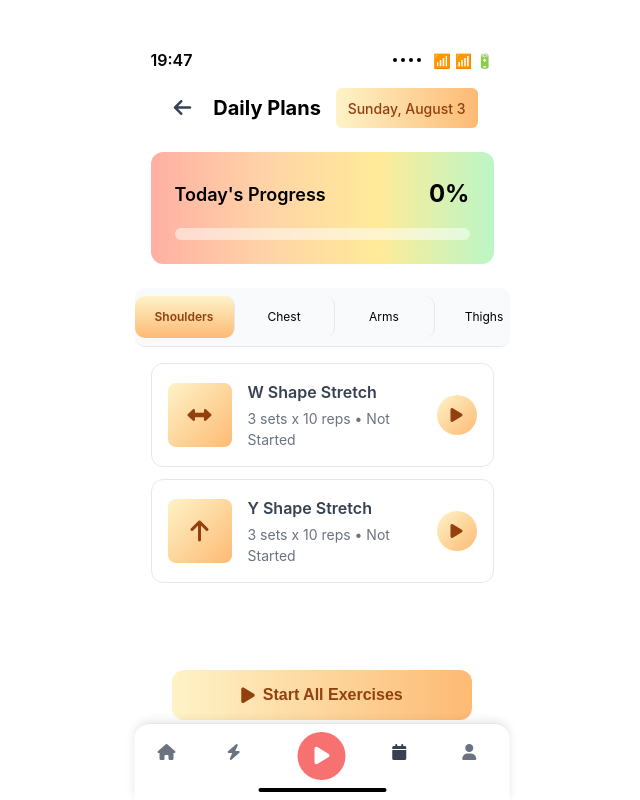
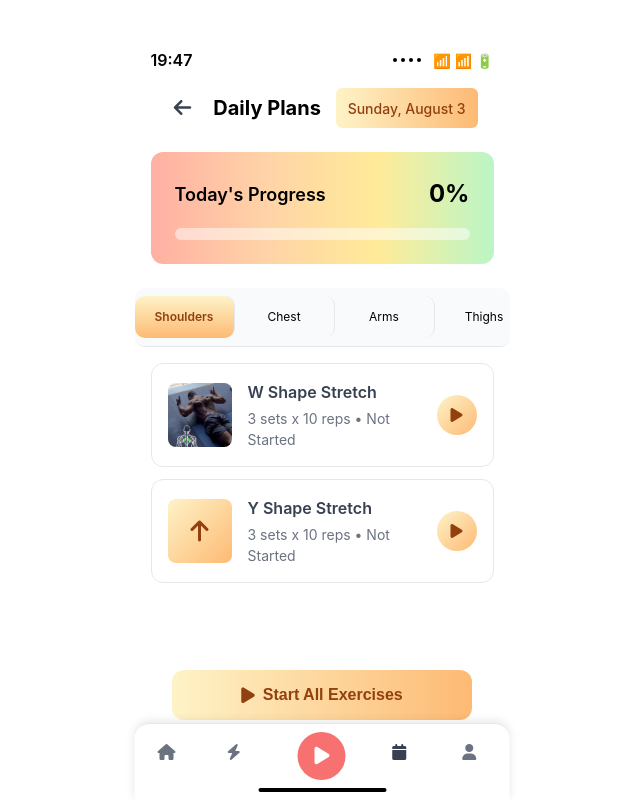
Before and after one commit to Jasonisnew/revibe, a plain HTML site: page pages/daily-plans/daily-plans.html in a window 1280 px wide. Shown: the whole page, without its empty margins (318-958 px from the left). Drawn offline with Linux system fonts and the light colour scheme.

Commit message:
整活了存个档

```diff
--- a/pages/daily-plans/daily-plans.html
+++ b/pages/daily-plans/daily-plans.html
@@ -77,7 +77,7 @@
 
                     <div class="exercise-item">
                         <div class="exercise-photo">
-                            <i class="fas fa-arrows-alt-h"></i>
+                            <img src="../../assets/images/w-shape-stretch.jpeg" alt="W Shape Stretch" style="width: 100%; height: 100%; object-fit: cover;">
                         </div>
                         <div class="exercise-description">
                             <h4>W Shape Stretch</h4>
@@ -171,7 +171,7 @@
 
                     <div class="exercise-item">
                         <div class="exercise-photo">
-                            <i class="fas fa-arrows-alt-h"></i>
+                            <img src="../../assets/images/w-shape-stretch.jpeg" alt="W Shape Stretch" style="width: 100%; height: 100%; object-fit: cover;">
                         </div>
                         <div class="exercise-description">
                             <h4>W Shape Stretch</h4>
```
Also changed, not shown: assets/images/w-shape-stretch.jpeg (added).
